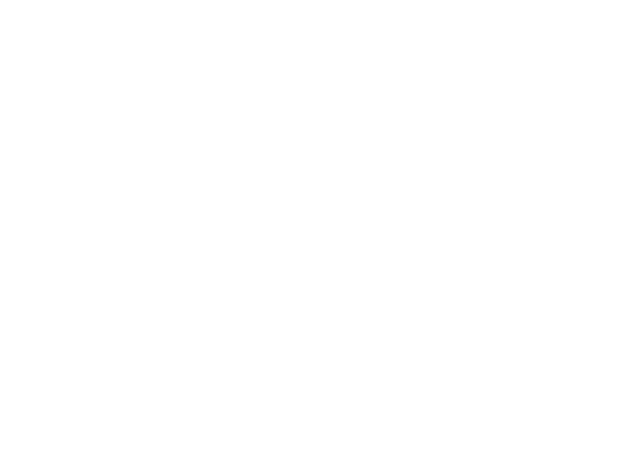
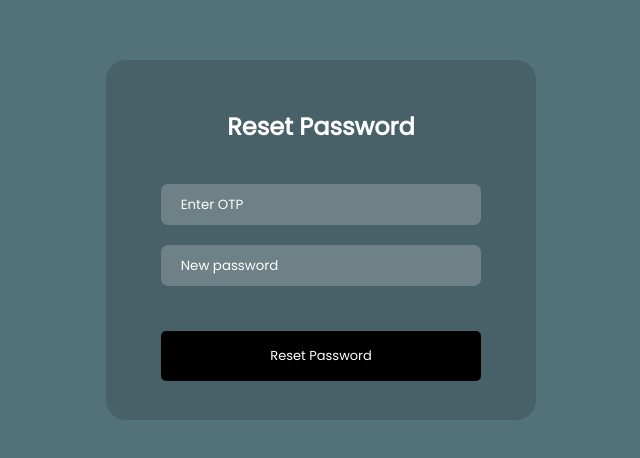
Before and after one commit to stephojuyah/mern-practice-frontend, a React (Vite) app: page /reset_password in a window 1280 px wide. Before the commit this address had no page. Shown: the part 168-626 px from the top of the page, without its empty margins (319-959 px from the left). Built offline with nearby package versions, Linux system fonts and the light colour scheme.

Commit message:
new commit

```diff
--- a/src/main.jsx
+++ b/src/main.jsx
@@ -8,7 +8,7 @@ import {BrowserRouter, Routes, Route} from 'react-router-dom'
 import Register from './pages/register/Register.jsx'
 import Login from './pages/login/Login.jsx'
 import RequestReset from './pages/request_reset/RequestReset.jsx'
-// import ResetPassword from './pages/reset_password/ResetPassword.jsx'
+import ResetPassword from './pages/reset_password/ResetPassword.jsx'
 import Home from './pages/home/Home.jsx'
 import Dash from './pages/dashboard/Dash.jsx'
 
@@ -30,7 +30,7 @@ createRoot(document.getElementById('root')).render(
         <Route path='/login' element={<Login />} />
         <Route path='/home' element={<Dash />} />
         <Route path='/request_otp' element={<RequestReset />} />
-        {/* <Route path='/reset_password' element={<ResetPassword />} /> */}
+        <Route path='/reset_password' element={<ResetPassword />} />
       </Routes>
     </BrowserRouter>
   </StrictMode>,
--- a/src/pages/login/LoginCom1.jsx
+++ b/src/pages/login/LoginCom1.jsx
@@ -1,5 +1,5 @@
 import "../../styles/login.css"
-// import { useNavigate } from "react-router-dom";
+import { useNavigate } from "react-router-dom";
 import { useState } from "react"
 import { Link } from "react-router-dom";
 
@@ -9,7 +9,7 @@ const LoginCom1 = () => {
    const [password, setPassword] = useState("");
    const [msg, setMessage] = useState("");
 
-//    const navigate = useNavigate();
+   const navigate = useNavigate();
 
    const handleSubmit = async (e) => {
        e.preventDefault()
@@ -29,9 +29,12 @@ const LoginCom1 = () => {
 
         const data = await res.json();
         setMessage(data.msg || "Login successful");
-        // localStorage.setItem("userName", data.user.name)
-        // localStorage.setItem("isLoggedIn", "true");
-        // navigate("/home");
+        if (data.status === 'Success') {
+            setTimeout(() => navigate('/home'), 2000);
+        } else {
+            navigate('/login')
+        }
+
 
        } catch (error) {
         setMessage(error.res?.data?.msg || "Something went wrong");
@@ -53,7 +56,7 @@ const LoginCom1 = () => {
                        <span className="me">Remember me</span>
                     </div>
                     <input type="submit" value="Login" className="login-button"/><br />
-                    <p style={{textAlign: 'center', fontSize: '10px', marginTop: '0px'}}>{msg}</p>
+                    {/* <p style={{textAlign: 'center', fontSize: '10px', marginTop: '0px'}}>{msg}</p> */}
                     <Link to="/request_otp" className="forgot">Forgot Password?</Link>
                 </form>
             </div>
--- a/src/pages/register/RegisterCom1.jsx
+++ b/src/pages/register/RegisterCom1.jsx
@@ -1,18 +1,30 @@
 import '../../styles/register.css'
 import { useState } from "react"
-import { Link } from "react-router-dom";
+import { Link, useNavigate } from "react-router-dom";
 
 const RegisterCom1 = () => {
+
+  const navigate = useNavigate
 
   const [name, setName] = useState("");
   const [email, setEmail] = useState("");
   const [phone_no, setPhoneNo] = useState("");
   const [password, setPassword] = useState("");
+  const [repeatpassword, setRepeatPassword] = useState('')
   const [msg, setMessage] = useState("");
   const [agree, setAgree] = useState(false);
 
   const handleSubmit = async (e) => {
     e.preventDefault();
+
+    if (password !== repeatpassword){
+      setMessage("Passwords do not match");
+      setPassword("");
+      setRepeatPassword("");
+      return;
+
+    }
+
 
     try {
 
@@ -29,15 +41,23 @@ const RegisterCom1 = () => {
           }),
         });
 
-        const data = await res.json();
-        setMessage(data.msg || "Registration successful");
 
       // Clear fields on success
       setName("");
       setEmail("");
       setPhoneNo("");
       setPassword("");
+      setRepeatPassword("");
       setAgree(false);
+
+        const data = await res.json();
+        setMessage(data.msg || "Registration successful");
+        if (data.status === 'ok') {
+            setTimeout(() => navigate('/login'), 1500);
+        } else {
+            navigate('/register')
+        }
+
     } catch (error) {
       setMessage(err.res?.data?.msg || "Something went wrong");
     }
@@ -56,7 +76,7 @@ const RegisterCom1 = () => {
                     <input value={email} onChange={(e) => {setEmail(e.target.value); setMessage("")}} className='input-box' type="email" name='email' placeholder='Email' required/><br />
                     <input value={phone_no} onChange={(e) => {setPhoneNo(e.target.value); setMessage("")}} className='input-box' type="tel" name='tel' placeholder='Phone number' required/><br />
                     <input value={password} onChange={(e) => {setPassword(e.target.value); setMessage("")}} className='input-box' type="password" name='password' placeholder='Password' required/><br />
-                    <input value={password} onChange={(e) => {setPassword(e.target.value); setMessage("")}} className='input-box' type="password" name='password' placeholder='Confirm password' required/>
+                    <input value={repeatpassword} onChange={(e) => {setRepeatPassword(e.target.value); setMessage("")}} className='input-box' type="password" name='password' placeholder='Confirm password' required/>
                     <p style={{textAlign: 'center', fontSize: '10px', marginTop: '0px'}}>{msg}</p>
                     <input checked={agree} onChange={(e) => setAgree(e.target.checked)} className='create-link' type="submit" value='Create account'/>
                     {/* <a href="" className='create-link'>Create account</a> */}
--- a/src/pages/request_reset/RequestResetCom1.jsx
+++ b/src/pages/request_reset/RequestResetCom1.jsx
@@ -1,18 +1,45 @@
 import '../../styles/request_reset.css'
 import { useState } from 'react';
+import { useNavigate } from 'react-router-dom';
 
 
 
 
 const RequestReset = () => {
+
+    const navigate = useNavigate();
+
     const [email, setEmail] = useState('');
-    const [message, setMessage] = useState('');
+    const [msg, setMessage] = useState('');
 
-    const handleSubmit = (e) => {
+    const handleSubmit = async (e) => {
         e.preventDefault();
 
-        // You can validate or send to backend here
-        setMessage(`If this email is registered, an OTP will be sent to ${email}`);
+        try {
+
+        const res = await fetch("http://localhost:5000/auth/request_reset", {
+            method: "POST" ,
+            headers : {
+                "Content-Type": "application/json",
+            },
+            body: JSON.stringify({
+                email,
+            }),
+        });
+
+        const data = await res.json();
+        setMessage(data.msg || `If this email is registered, an OTP will be sent to ${email}`);
+        if (data.status === 'ok') {
+            setTimeout(() => navigate('/reset_password'), 3000);
+        } else {
+            navigate('/request_otp')
+        }
+
+
+       } catch (error) {
+        setMessage(error.res?.data?.msg || "Something went wrong");
+       }
+
     };
 
 
@@ -23,7 +50,7 @@ const RequestReset = () => {
                 <form onSubmit={handleSubmit} className='form-f' >
                     <h2 className='forgot-text'>Forgot your password?</h2>
                     <input className='forgot-input' type="email" placeholder='Enter your Email' value={email} onChange={(e) => setEmail(e.target.value)} required/><br />
-                    <p className="feedback-message">{message}</p>
+                    <p style={{textAlign: 'center', fontSize: '10px', marginTop: '0px'}} className="feedback-message">{msg}</p>
                     <input className='resend-button' type="submit" value='Send OTP'/>
                 </form>
 
--- a/src/pages/reset_password/ResetPasswordCom1.jsx
+++ b/src/pages/reset_password/ResetPasswordCom1.jsx
@@ -1,14 +1,53 @@
 import '../../styles/reset_password.css'
+import { useState } from 'react'
+import { useNavigate } from 'react-router-dom'
 
 const ResetPasswordCom1 = () => {
+
+    const navigate = useNavigate()
+
+    const [otp, setOtp] = useState('')
+    const [password, setPassword] = useState('')
+    const [msg, setMessage] = useState('')
+
+
+    const handleSubmit = async(e) => {
+        e.preventDefault()
+
+    try {
+         const res = await fetch("http://localhost:5000/auth/reset_password", {
+            method: "POST" ,
+            headers : {
+                "Content-Type": "application/json",
+            },
+            body: JSON.stringify({
+                password,
+                otp,
+            }),
+        });
+
+        const data = await res.json();
+        setMessage(data.msg || `Password reset successful`);
+        if (data.status === 'success') {
+            navigate('/login')
+        } else {
+            navigate('/reset_password')
+        }
+
+        } catch (error) {
+        setMessage(error.res?.data?.msg || "Something went wrong");
+       }
+    }
+
     return (
         <>
             <div className='reset-container'>
                 <div className='reset-form'>
-                    <form action="" className='form-g'>
+                    <form onSubmit={handleSubmit} className='form-g'>
                         <h2 className='reset'>Reset Password</h2>
-                        <input type="text" className='otp-input' placeholder='Enter OTP'  required/><br />
-                        <input type="password" className='otp-input' placeholder='New password'  required/><br />
+                        <input type="text" className='otp-input' placeholder='Enter OTP' value={otp} onChange={(e) => setOtp(e.target.value)} required/><br />
+                        <input type="password" className='otp-input' placeholder='New password' value={password} onChange={(e) => setPassword(e.target.value)} required/><br />
+                        <p style={{textAlign: 'center', fontSize: '10px', marginTop: '0px'}}>{msg}</p>
                         <input type="submit" value='Reset Password' className='reset-button'/>
                    </form>
                 </div>
--- a/src/styles/register.css
+++ b/src/styles/register.css
@@ -37,7 +37,10 @@ form.form2 {
     padding-left: 20px;
     padding-right: 20px;
     font-family: 'Poppins', sans-serif;
+}
 
+.input-box::placeholder {
+    opacity: 0.6;
 }
 
 
```
